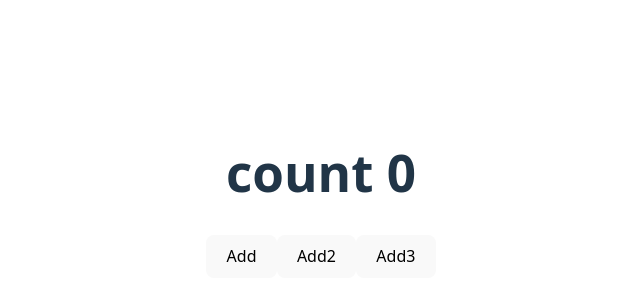
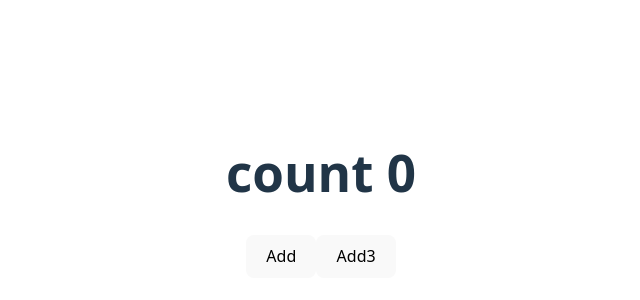
Before and after one commit to Rish809/weather-app, a React (Vite) app: page / in a window 1280 px wide. Shown: the part 206-506 px from the top of the page, without its empty margins (319-959 px from the left). Built offline with nearby package versions, Linux system fonts and the light colour scheme.

Commit message:
feature 5 addd

```diff
--- a/src/App.jsx
+++ b/src/App.jsx
@@ -11,11 +11,6 @@ function App() {
       setvalue(value + 1);
     }
    } >Add</button>
-   <button onClick={
-    ()=>{
-      setvalue(value + 1);
-    }
-   } >Add2</button>
     <button onClick={
     ()=>{
       setvalue(value + 1);
```
